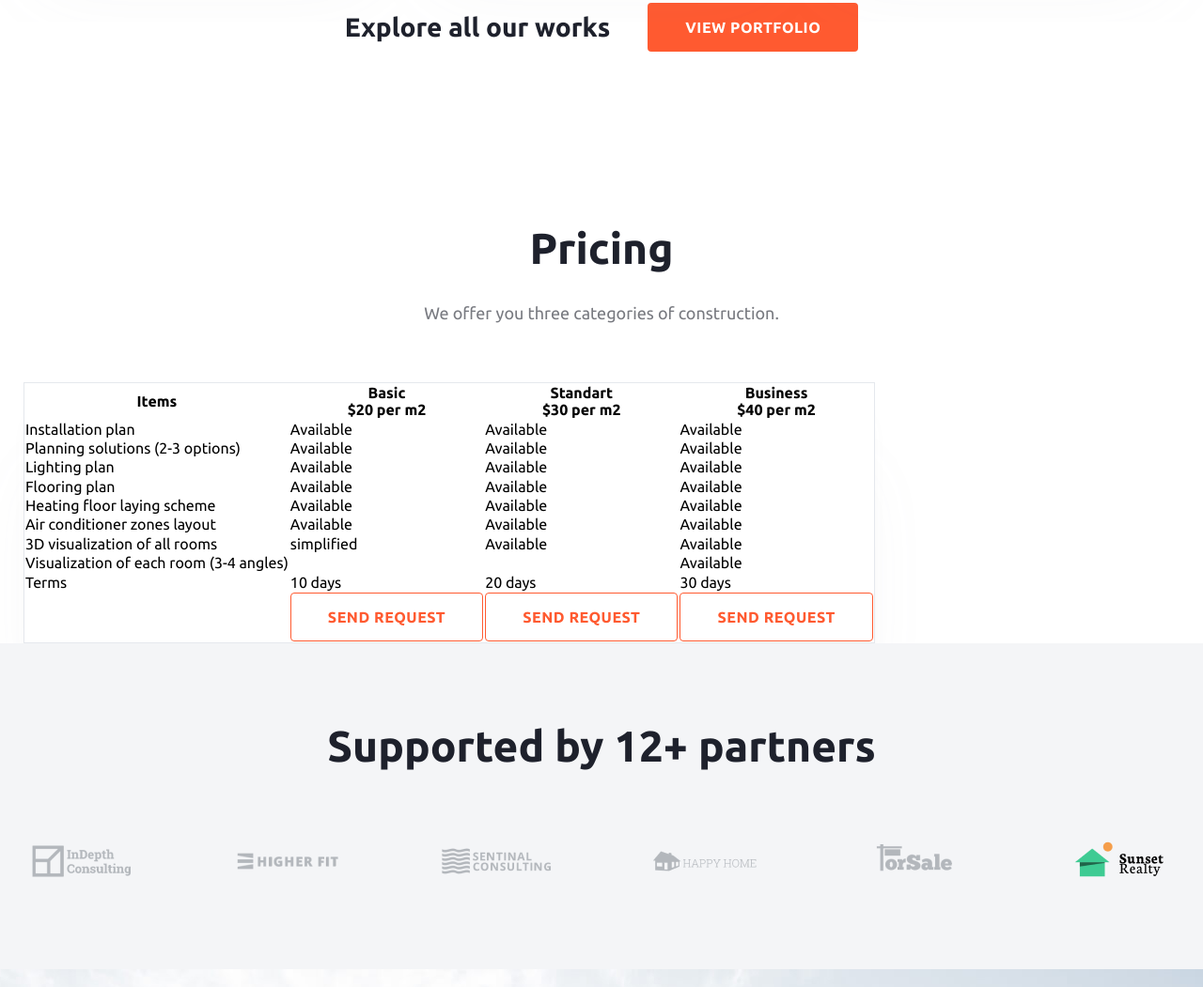
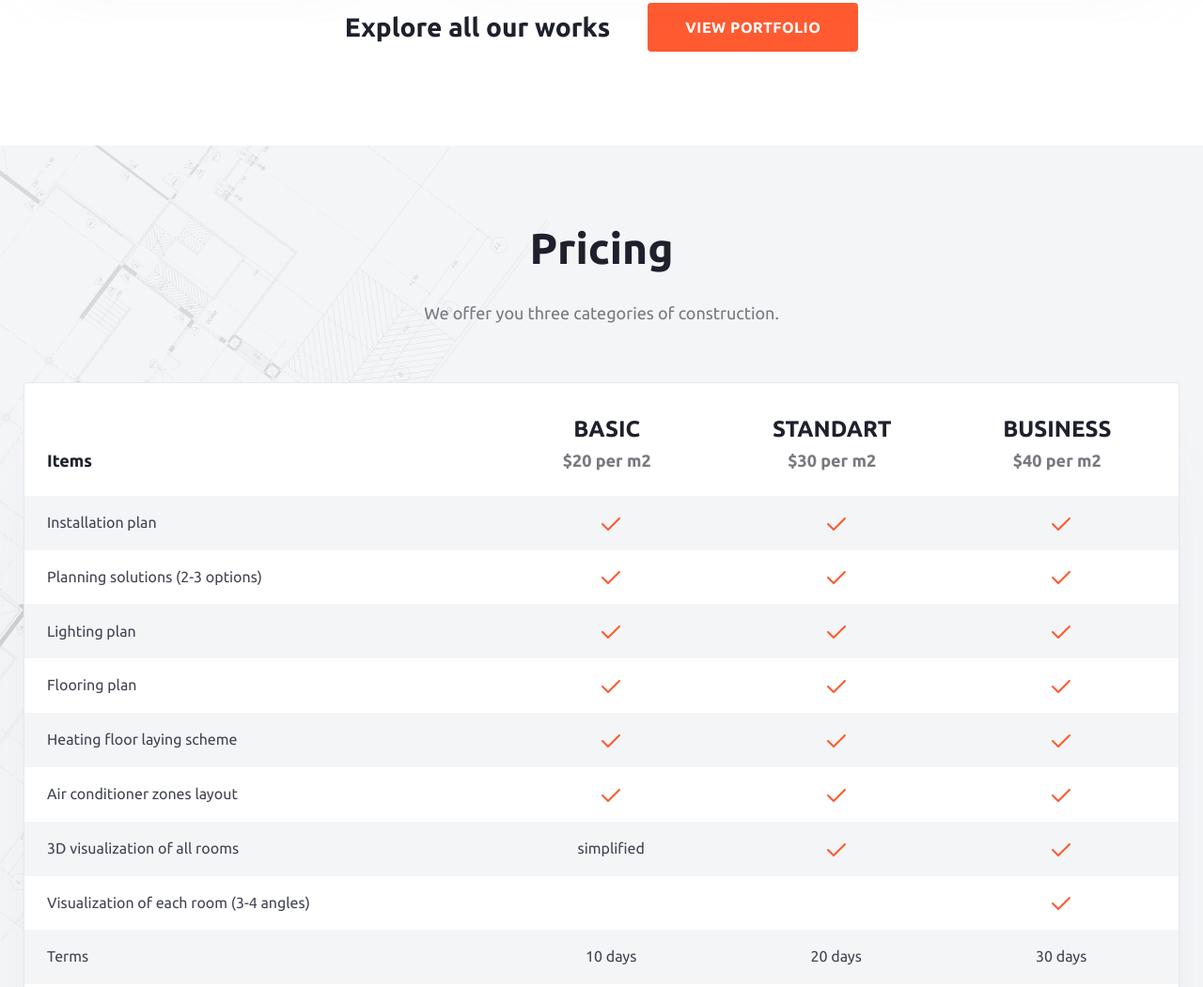
Before and after one commit to AntonBaglaev/createx, a website with bundled scripts: page app/services-1.html in a window 1280 px wide. Shown: the part 3156-4207 px from the top of the page at 94% size. Built offline with nearby package versions, Linux system fonts and the light colour scheme.

Commit message:
services end

```diff
--- a/app/services-1.html
+++ b/app/services-1.html
@@ -150,7 +150,7 @@
             </li>
         </ul>
         <div class="centered services-benefits__centered">
-            <button class="btn btn--fill services-benefits__btn">Discuss a project</button>
+            <button class="btn btn-reset btn--fill services-benefits__btn">Discuss a project</button>
         </div>
     </div>
 </section>
@@ -234,9 +234,11 @@
     </div>
 </section>
         <section class="pricing">
+    <img src="img/services-pricing-decorate.png" alt="" aria-hidden="true" class="pricing__decorate">
     <div class="container">
         <h2 class="title title--center">Pricing</h2>
-        <p class="descr descr--center">We offer you three categories of construction.</p>
+        <p class="descr descr--center pricing__descr">We offer you three categories of construction.</p>
+        <div class="table-wrapper">
             <table class="pricing__table table">
                 <caption class="visually-hidden">Tariffs table</caption>
                 <thead class="table__header">
@@ -377,6 +379,7 @@
                     </tr>
                 </tbody>
             </table>
+        </div>
     </div>
 </section>
         <section class="partners">
--- a/src/scss/components/_pricing.scss
+++ b/src/scss/components/_pricing.scss
@@ -1,15 +1,129 @@
 .pricing {
+    position: relative;
+    padding-top: 80px;
+    padding-bottom: 40px;
+    background-color: #f4f5f7;
 
+    &__decorate {
+        position: absolute;
+        left: -8px;
+        top: 0;
+    }
+
+    &__descr {
+        margin-bottom: 60px;
+    }
 }
 
-.table {
+.table-wrapper {
+    position: relative;
+    z-index: 5;
+    overflow: hidden;
     border: 1px solid #e5e8ed;
     border-collapse: collapse;
     border-radius: 4px;
+    width: 100%;
     box-shadow:
         0 80px 80px -20px rgba(154, 156, 165, 0.08),
         0 30px 24px -10px rgba(154, 156, 165, 0.05),
         0 12px 10px -6px rgba(154, 156, 165, 0.04),
         0 4px 4px -4px rgba(30, 33, 44, 0.03);
-        background-color: var(--color-light);
+    background-color: var(--color-light);
 }
+
+.table {
+    border-collapse: collapse;
+    width: 100%;
+
+    &__heading {
+        margin-bottom: 2px;
+        font-weight: 700;
+        font-size: 24px;
+        line-height: 150%;
+        text-align: center;
+        text-transform: uppercase;
+        color: var(--color-ebony);
+    }
+
+    &__per {
+        font-weight: 800;
+        font-size: 18px;
+        line-height: 150%;
+        text-align: center;
+        color: var(--color-storm);
+    }
+
+    &__th {
+        padding-top: 31px;
+        padding-right: 20px;
+        padding-bottom: 24px;
+
+        &:first-child {
+            vertical-align: bottom;
+            padding-left: 24px;
+            font-weight: 700;
+            font-size: 18px;
+            line-height: 150%;
+            text-align: left;
+            color: var(--color-ebony);
+        }
+    }
+
+    &__body {
+        .table__row {
+            &:nth-child(odd) {
+                background-color: #f4f5f7;
+            }
+
+            &:last-child {
+                .table__col {
+                    padding-top: 30px;
+                    padding-bottom: 30px;
+                }
+            }
+        }
+    }
+
+    &__col {
+        vertical-align: middle;
+        padding: 16px 0;
+        padding-right: 10px;
+        font-size: 16px;
+        line-height: 160%;
+        text-align: center;
+        color: var(--color-gray);
+
+        .btn {
+            padding: 0 20px;
+            font-weight: 700;
+            font-size: 12px;
+            line-height: 36px;
+            letter-spacing: 0.5px;
+            text-transform: uppercase;
+        }
+
+        &:first-child {
+            padding-left: 24px;
+            text-align: left;
+        }
+    }
+
+    &__check {
+        display: inline-block;
+        vertical-align: middle;
+        width: 24px;
+        height: 24px;
+        font-size: 0;
+        background-image: url("../img/table-check.svg");
+        background-position: center;
+        background-size: cover;
+        background-repeat: no-repeat;
+    }
+
+    &__text {
+        font-size: 16px;
+        line-height: 160%;
+        text-align: center;
+        color: var(--color-gray);
+    }
+}
--- a/src/scss/components/_related-projects.scss
+++ b/src/scss/components/_related-projects.scss
@@ -1,5 +1,6 @@
 .related-projects {
-    padding: 180px 0;
+    padding-top: 180px;
+    padding-bottom: 100px;
     background-color: var(--color-light);
 
     &__top {
```
Also changed, not shown: src/partials/pricing.html (+4 -1 lines), src/partials/services-benefits.html (+1 -1 lines), app/css/main.css, app/img/services-pricing-decorate.png (added), app/img/services-pricing-decorate.webp (added), app/img/table-check.svg (added), src/img/services-pricing-decorate.png (added), src/img/table-check.svg (added), 1 other file. Lines whose indentation alone changed are shown as unchanged.
